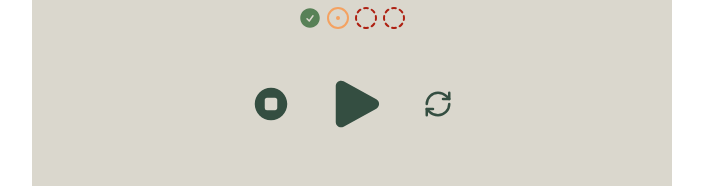
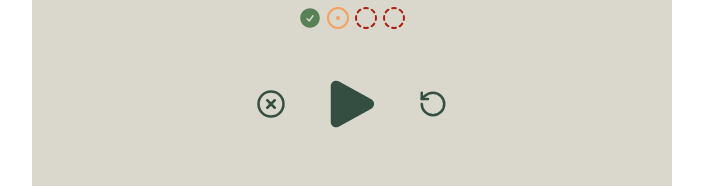
Before and after one commit to AzharZisan/pomotodo, a React (Vite) app: page / in a window 1280 px wide. Shown: the part 520-706 px from the top of the page, without its empty margins (288-991 px from the left). Built offline with nearby package versions, Linux system fonts and the light colour scheme.

Commit message:
pause btn and cancel btn added. pages and context folder added

```diff
--- a/src/App.jsx
+++ b/src/App.jsx
@@ -1,4 +1,4 @@
-import { RefreshCw, Timer, CircleDot, CircleDashed } from "lucide-react";
+import { RotateCcw, Timer, CircleDot, CircleDashed, CircleX } from "lucide-react";
 import "./App.css";
 import AddBtn from "./components/AddBtn";
 import CheckBtn from "./components/CheckBtn";
@@ -9,9 +9,13 @@ import { useState } from "react";
 
 function App() {
   const [navToggle, setNavToggle] = useState(true);
+  const [playNavigation, setPlayNavigation] = useState(true)
   const handleNavBtn = () => {
     setNavToggle((prev) => !prev);
   };
+  const handlePlayNavig = () => {
+    setPlayNavigation(prev => !prev)
+  }
   return (
     <>
       <section className="flex justify-center items-center">
@@ -38,10 +42,10 @@ function App() {
             <CircleDashed color="#ae2012" />
             <CircleDashed color="#ae2012" />
           </div>
-          <div className="flex justify-center items-center gap-8">
-            <StopBtn />
-            <PlayBtn />
-            <RefreshCw size={"30px"} color="#344e41" />
+          <div onClick={handlePlayNavig} className="flex justify-center items-center gap-8">
+            <CircleX size={"30px"} color="#344e41" />
+            {playNavigation ? <PlayBtn /> : <StopBtn />}
+            <RotateCcw size={"30px"} color="#344e41" />
           </div>
           <div className="h-[100px]"></div>
           <nav className="flex justify-center items-center gap-4 bg-(--primary) p-2 rounded-full fixed bottom-8">
--- a/src/components/PlayBtn.jsx
+++ b/src/components/PlayBtn.jsx
@@ -7,7 +7,7 @@ const PlayBtn = () => {
         xmlns="http://www.w3.org/2000/svg"
         viewBox="0 0 24 24"
         fill="currentColor"
-        className="size-17 text-(--primary) hover:text-(--bg-lite)"
+        className="size-17 text-(--primary)"
       >
         <path
           fillRule="evenodd"
--- a/src/components/StopBtn.jsx
+++ b/src/components/StopBtn.jsx
@@ -7,11 +7,11 @@ const StopBtn = () => {
         xmlns="http://www.w3.org/2000/svg"
         viewBox="0 0 24 24"
         fill="currentColor"
-        className="size-10 text-(--primary) hover:text-(--bg-lite)"
+        className="size-17 text-(--bg-lite)"
       >
         <path
           fillRule="evenodd"
-          d="M2.25 12c0-5.385 4.365-9.75 9.75-9.75s9.75 4.365 9.75 9.75-4.365 9.75-9.75 9.75S2.25 17.385 2.25 12Zm6-2.438c0-.724.588-1.312 1.313-1.312h4.874c.725 0 1.313.588 1.313 1.313v4.874c0 .725-.588 1.313-1.313 1.313H9.564a1.312 1.312 0 0 1-1.313-1.313V9.564Z"
+          d="M6.75 5.25a.75.75 0 0 1 .75-.75H9a.75.75 0 0 1 .75.75v13.5a.75.75 0 0 1-.75.75H7.5a.75.75 0 0 1-.75-.75V5.25Zm7.5 0A.75.75 0 0 1 15 4.5h1.5a.75.75 0 0 1 .75.75v13.5a.75.75 0 0 1-.75.75H15a.75.75 0 0 1-.75-.75V5.25Z"
           clipRule="evenodd"
         />
       </svg>
```
Also changed, not shown: src/context/context.js (added), src/pages/Dashboard.jsx (added).
